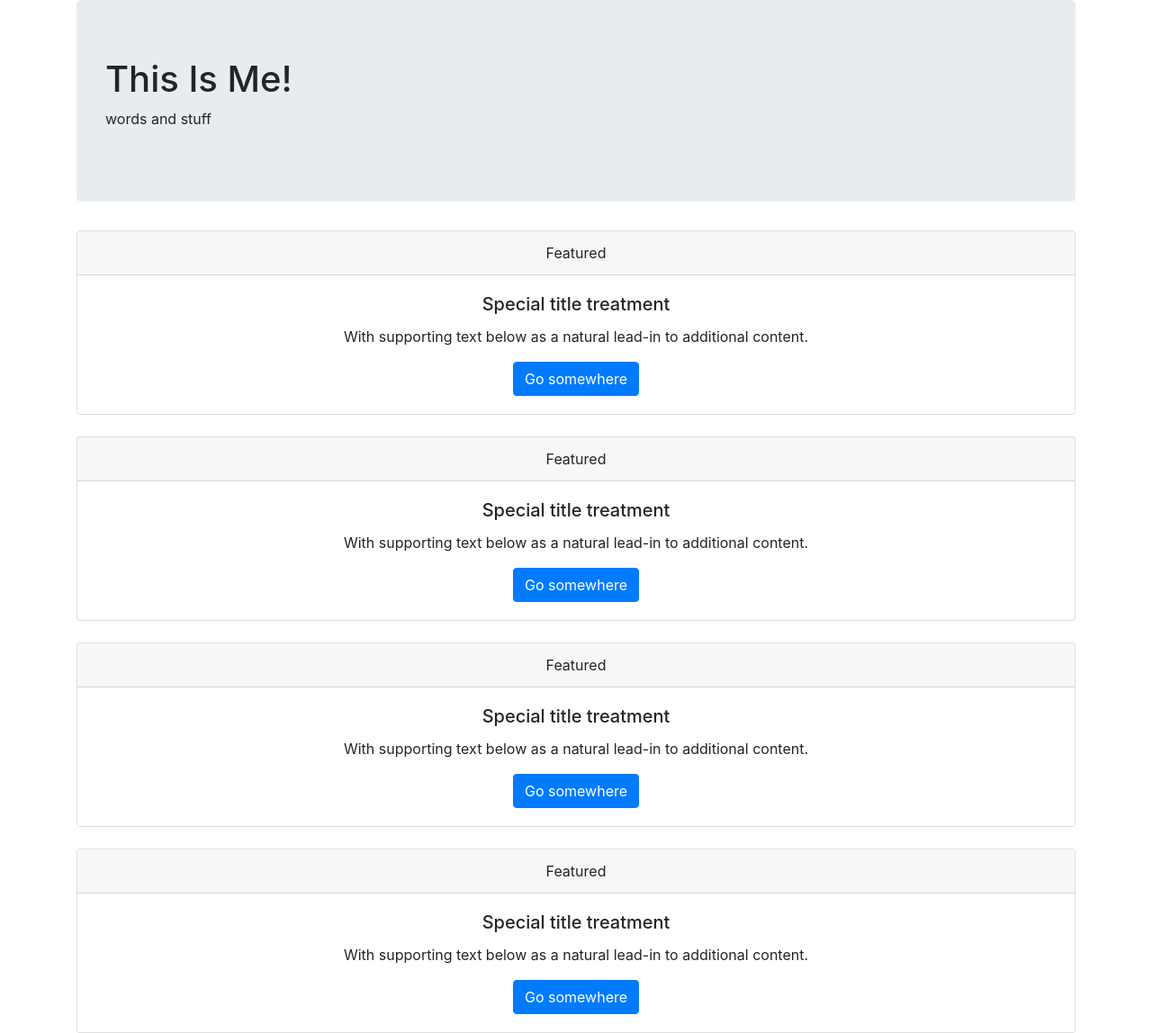
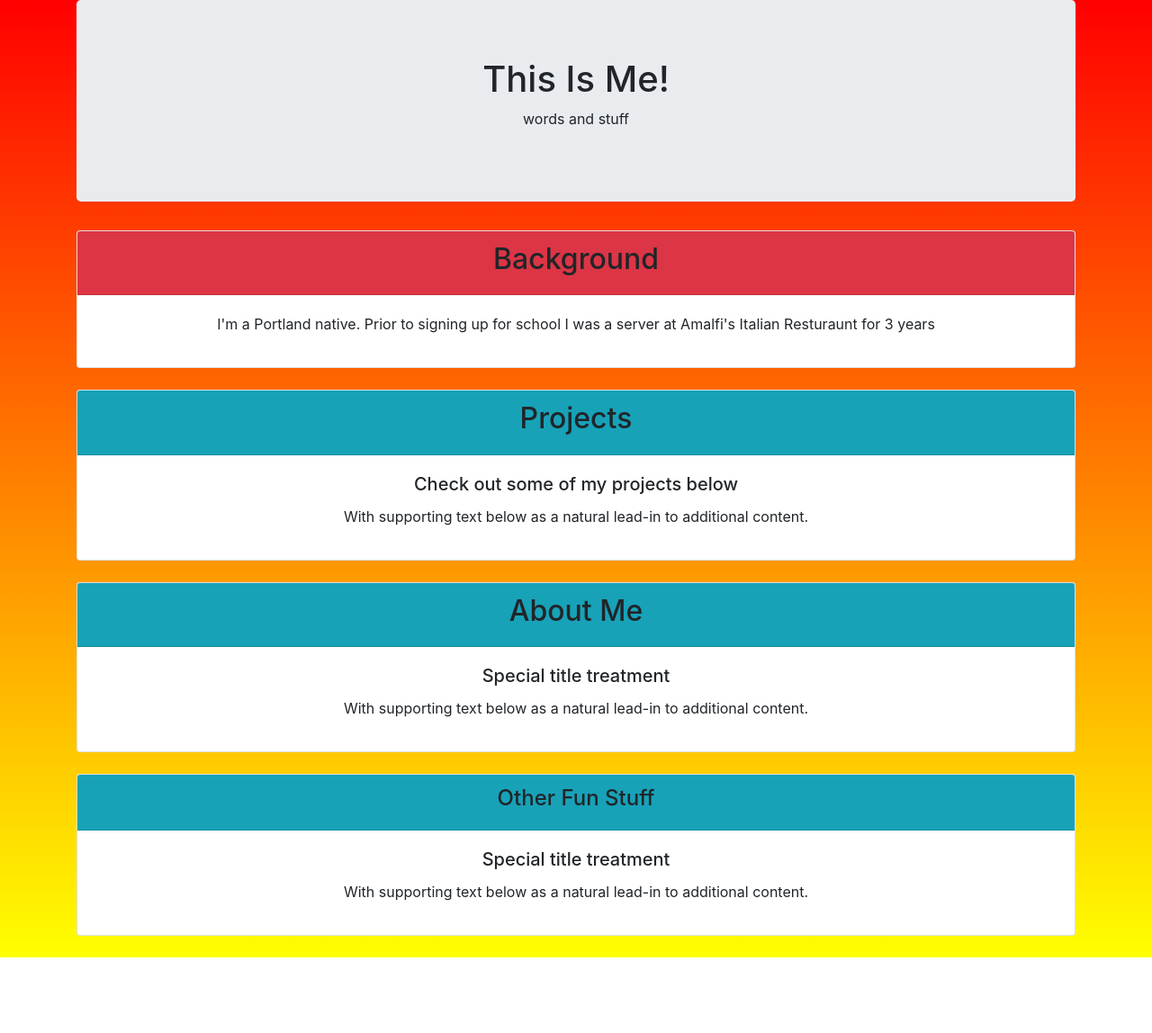
Before and after one commit to Todders92/friday-project, a plain HTML site: page index.html in a window 1280 px wide. Shown: the top 1148 px of the page at 90% size. After the commit the page ends 1064 px from the top, so only its background shows below. Drawn offline with Linux system fonts and the light colour scheme.

Commit message:
add background color and main outline for card titles in index.html

```diff
--- a/css/styles.css
+++ b/css/styles.css
@@ -0,0 +1,7 @@
+.jubotron {
+  text-align: center;
+}
+
+body {
+  background-image: linear-gradient(red, yellow);
+}
--- a/index.html
+++ b/index.html
@@ -10,66 +10,49 @@
 </head>
 <body>
   <div class="container">
-    <div class="jumbotron">
+    <div class="jumbotron text-center">
       <h1>This Is Me!</h1>
       <p>words and stuff</p>
     </div>
 
     <div class="card text-center">
-      <div class="card-header">
-        Featured
+      <div class="card-header bg-danger">
+        <h2>Background</h2>
       </div>
       <div class="card-body">
-        <h5 class="card-title">Special title treatment</h5>
-        <p class="card-text">With supporting text below as a natural lead-in to additional content.</p>
-        <a href="#" class="btn btn-primary">Go somewhere</a>
+        <p>I'm a Portland native. Prior to signing up for school I was a server at Amalfi's Italian Resturaunt for 3 years</p>
       </div>
     </div><br>
 
     <div class="card text-center">
-      <div class="card-header">
-        Featured
+      <div class="card-header bg-info">
+        <h2>Projects</h2>
       </div>
       <div class="card-body">
-        <h5 class="card-title">Special title treatment</h5>
-        <p class="card-text">With supporting text below as a natural lead-in to additional content.</p>
-        <a href="#" class="btn btn-primary">Go somewhere</a>
+        <h5 class="card-title">Check out some of my projects below</h5>
+        <p>With supporting text below as a natural lead-in to additional content.</p>
       </div>
     </div><br>
 
     <div class="card text-center">
-      <div class="card-header">
-        Featured
+      <div class="card-header bg-info">
+        <h2>About Me</h2>
       </div>
       <div class="card-body">
         <h5 class="card-title">Special title treatment</h5>
-        <p class="card-text">With supporting text below as a natural lead-in to additional content.</p>
-        <a href="#" class="btn btn-primary">Go somewhere</a>
+        <p>With supporting text below as a natural lead-in to additional content.</p>
       </div>
     </div><br>
 
     <div class="card text-center">
-      <div class="card-header">
-        Featured
+      <div class="card-header bg-info">
+        <h4>Other Fun Stuff</h4>
       </div>
       <div class="card-body">
         <h5 class="card-title">Special title treatment</h5>
-        <p class="card-text">With supporting text below as a natural lead-in to additional content.</p>
-        <a href="#" class="btn btn-primary">Go somewhere</a>
+        <p>With supporting text below as a natural lead-in to additional content.</p>
       </div>
     </div><br>
-
-    <div class="card text-center">
-      <div class="card-header">
-        Featured
-      </div>
-      <div class="card-body">
-        <h5 class="card-title">Special title treatment</h5>
-        <p class="card-text">With supporting text below as a natural lead-in to additional content.</p>
-        <a href="#" class="btn btn-primary">Go somewhere</a>
-      </div>
-    </div><br>
-
   </div>
 </body>
 </html>
```
